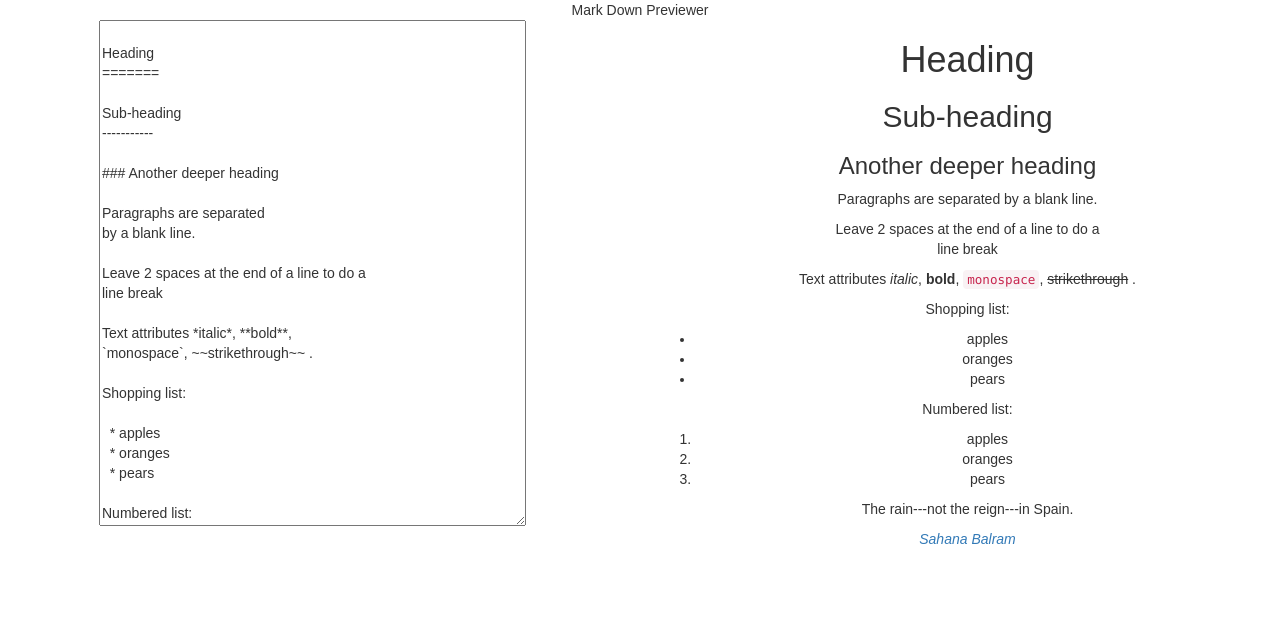
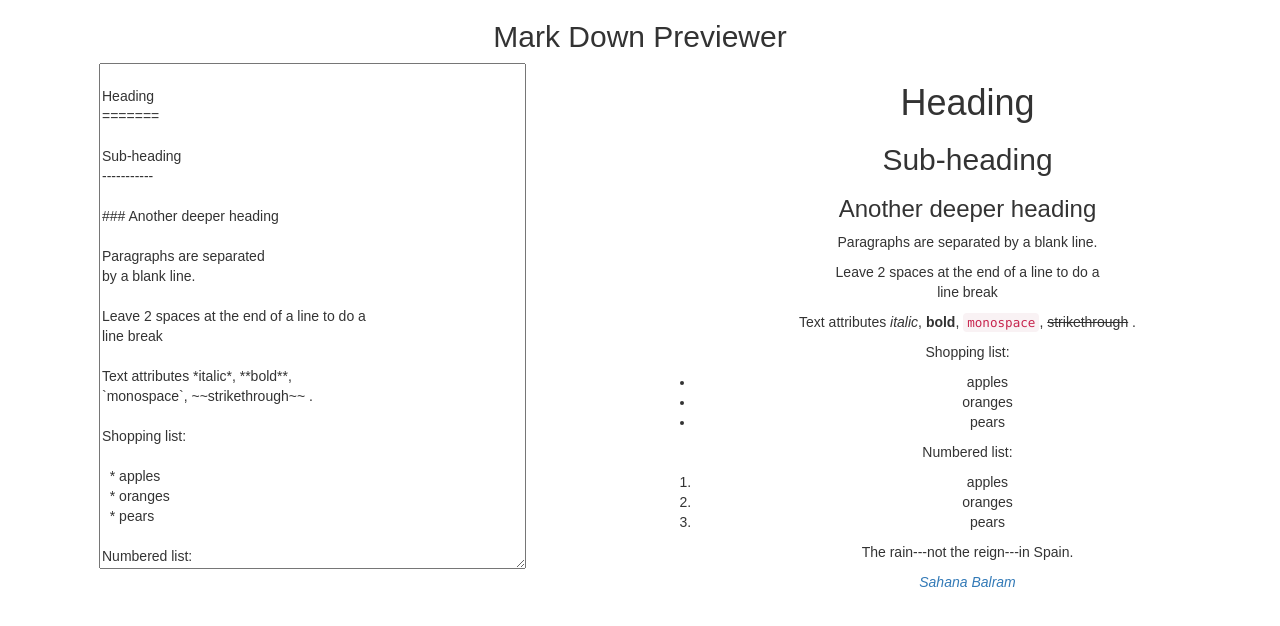
Before and after one commit to sahanabalram/markdownpreviewer, a React (Create React App) app: page / in a window 1280 px wide. Shown: the top 626 px of the page. Built offline with nearby package versions, Linux system fonts and the light colour scheme.

Commit message:
Add h2 tag

```diff
--- a/src/components/Title/Title.js
+++ b/src/components/Title/Title.js
@@ -1,9 +1,11 @@
-import React,{Component} from "react";
+import React, {Component} from "react";
 
 class Title extends Component {
-    render(){
-        return(
-            <div>Mark Down Previewer</div>
+    render() {
+        return (
+            <div>
+                <h2>Mark Down Previewer</h2>
+            </div>
         )
     }
 }
```
